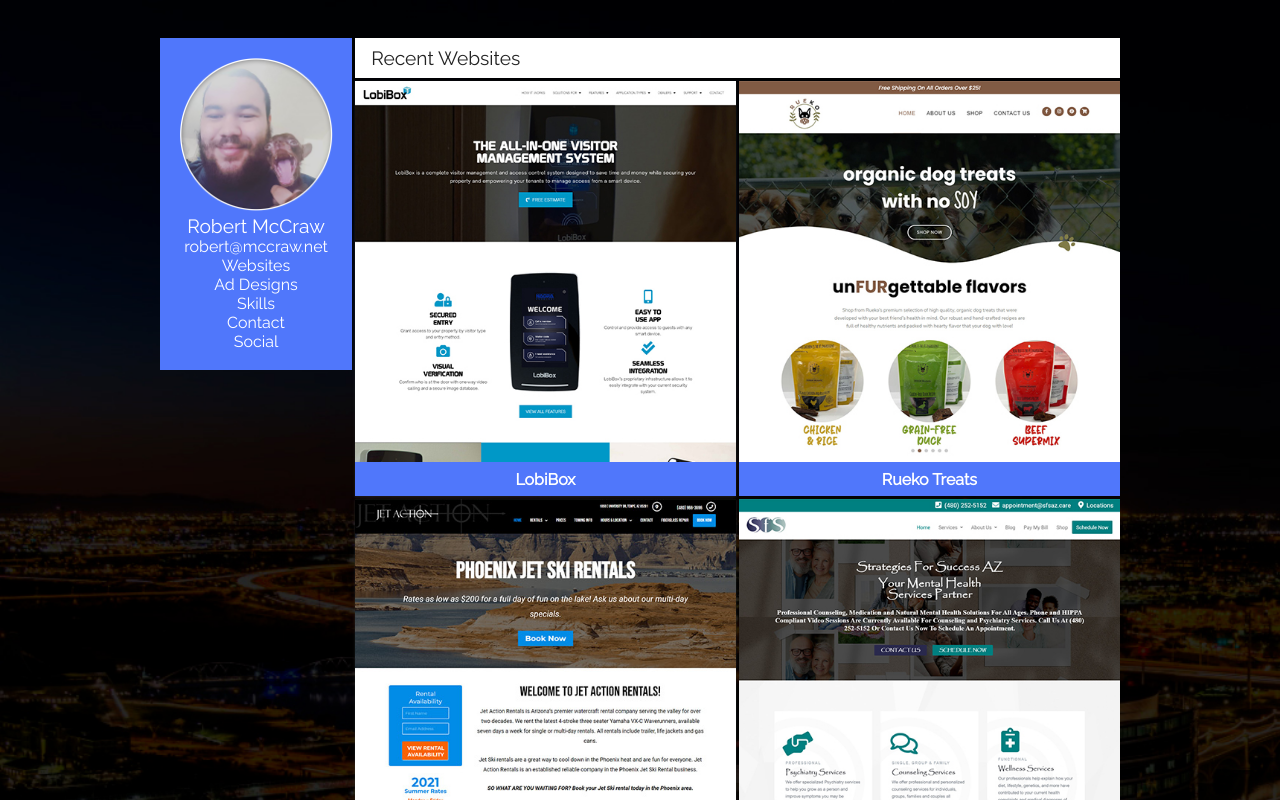
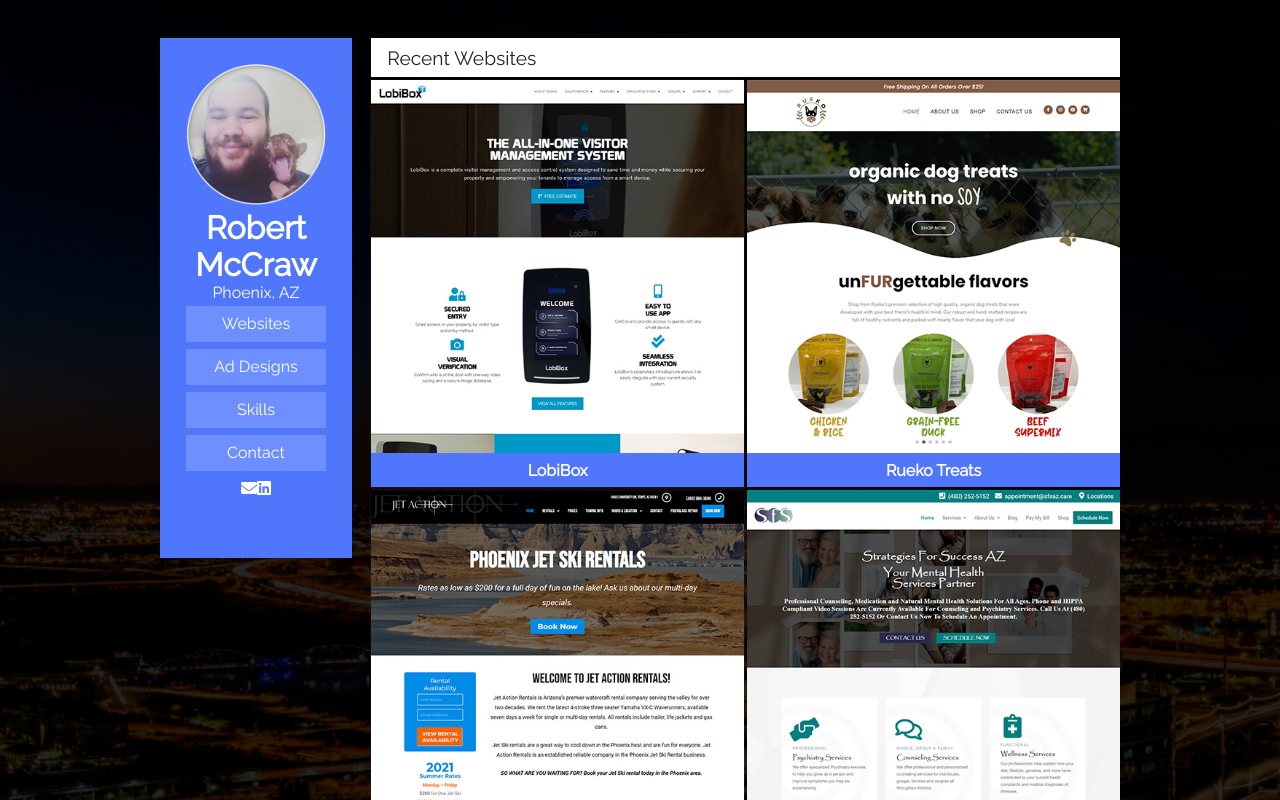
Before and after one commit to 21zebras/portfolio, a Next.js app: page /websites in a window 1280 px wide. Shown: the top 800 px of the page. Built offline with nearby package versions, Linux system fonts and the light colour scheme.

Commit message:
Style adjustments to navigation menu: sticky float, navigation link hover animation, social icons added

```diff
--- a/package.json
+++ b/package.json
@@ -8,6 +8,10 @@
     "start": "next start"
   },
   "dependencies": {
+    "@fortawesome/fontawesome-svg-core": "^1.2.35",
+    "@fortawesome/free-brands-svg-icons": "^5.15.3",
+    "@fortawesome/free-solid-svg-icons": "^5.15.3",
+    "@fortawesome/react-fontawesome": "^0.1.14",
     "@material-ui/core": "^4.11.4",
     "@material-ui/icons": "^4.11.2",
     "git": "^0.1.5",
--- a/pages/websites.js
+++ b/pages/websites.js
@@ -1,6 +1,9 @@
 import Link from 'next/link'
 import Head from 'next/head'
 import Image from 'next/image'
+import { FontAwesomeIcon } from '@fortawesome/react-fontawesome'
+import { faEnvelope } from '@fortawesome/free-solid-svg-icons'
+import { faLinkedin } from '@fortawesome/free-brands-svg-icons'
 
 export default function Websites(props)
 {
@@ -13,13 +16,22 @@
         </Head>
         <div className="Nav">
           <Image src="/images/me-circle-is-st.png" width={512} height={512}/>
-          <h3>Robert McCraw</h3>
-          <h5>robert@mccraw.net</h5>
-          <h5>Websites</h5>
-          <h5>Ad Designs</h5>
-          <h5>Skills</h5>
-          <h5>Contact</h5>
-          <h5>Social</h5>
+          <h2>Robert McCraw</h2>
+          <h5>Phoenix, AZ</h5>
+          <div className="NavLinks">
+            <h5>Websites</h5>
+          </div>
+          <div className="NavLinks">
+            <h5>Ad Designs</h5>
+          </div>
+          <div className="NavLinks">
+            <h5>Skills</h5>
+          </div>
+          <div className="NavLinks">
+            <h5>Contact</h5>
+          </div>
+          <a href="mailto:rmccraw51@gmail.com"><FontAwesomeIcon icon={faEnvelope} /></a>
+          <a href="mailto:rmccraw51@gmail.com"><FontAwesomeIcon icon={faLinkedin} /></a>
         </div>
         <div className="Content">
           <div className="PageTitle"><h3>Recent Websites</h3></div>
--- a/styles/Main.css
+++ b/styles/Main.css
@@ -2,6 +2,7 @@
     background-image: url('/images/phxback.jpg');
     background-repeat: no-repeat;
     background-size: cover;
+    min-height: 100vh;
 }
 
 .MainWrapper {
@@ -16,12 +17,26 @@
 }
 
 .Nav {
-    width: 20%;
+    position: fixed;
+    width: 15%;
+    min-height: 65vh;
     background: #5077fb;
     color: white;
     padding: 2% 2%;
     text-align: center;
     height: fit-content;
+}
+
+.NavLinks {
+    background: #6d8fff;
+    padding: 6% 0;
+    margin-top: 3%;
+    margin-bottom: 5%;
+    transition: 0.8s;
+}
+
+.NavLinks:hover {
+    background: #232323;
 }
 
 .MyImage {
@@ -35,8 +50,8 @@
     display: flex;
     flex-wrap: wrap;
     flex-direction: row;
-    width: 80%;
-    padding-left: 0.3%;
+    width: 100%;
+    padding-left: 22%;
     margin-bottom: auto;
 }
 
```
Also changed, not shown: 1 other file (tests, documents, lock files or other folders).
